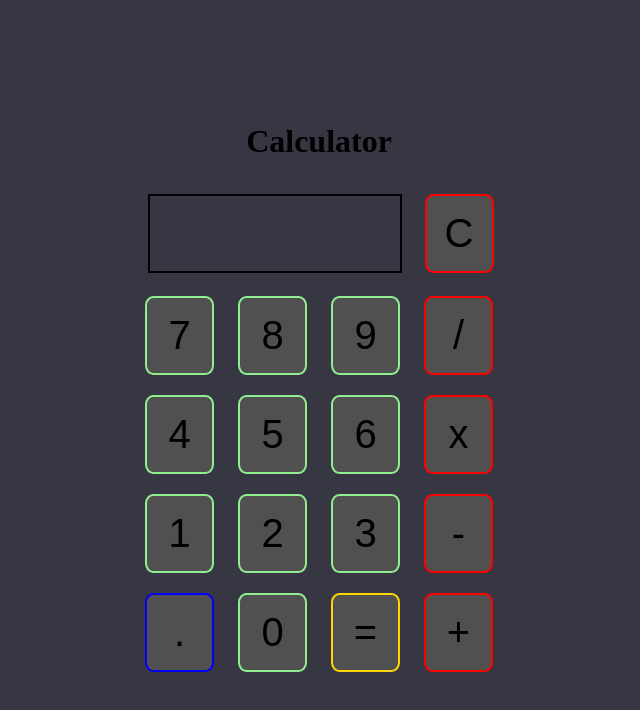
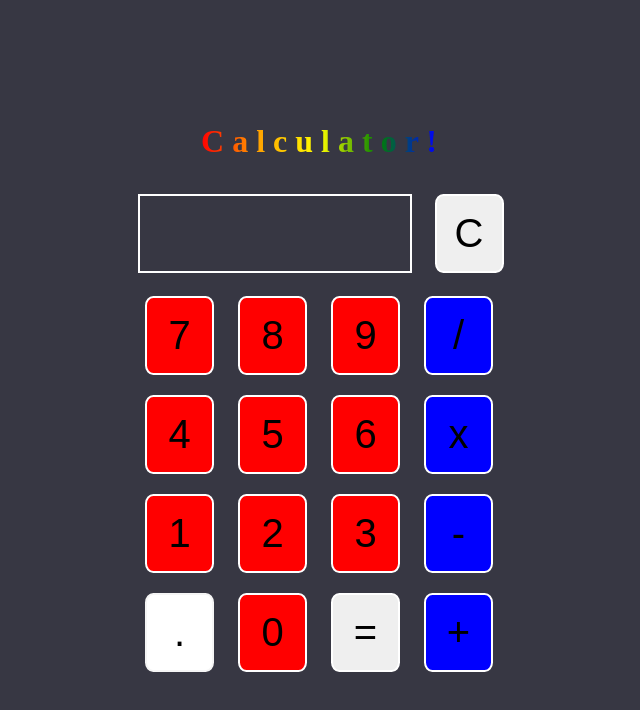
Before and after one commit to koneshna/OP-calculator, a plain HTML site: page index.html in a window 1280 px wide. Shown: the whole page, without its empty margins (329-969 px from the left). Drawn offline with Linux system fonts and the light colour scheme.

Commit message:
rainbow text

```diff
--- a/index.html
+++ b/index.html
@@ -8,7 +8,18 @@
     </link>-->
     </head>
     <body>
-<h1>Calculator</h1>
+<h1 class="rainbow">
+    <span>C</span>
+    <span>a</span>
+    <span>l</span>
+    <span>c</span>
+    <span>u</span>
+    <span>l</span>
+    <span>a</span>
+    <span>t</span>
+    <span>o</span>
+    <span>r !</span>
+</h1>
 <div class="calculator"></div>
 <div class="first-row">
     <div class="screen">
--- a/style.css
+++ b/style.css
@@ -16,49 +16,49 @@ button {
     font-size: 40px;
 }
 .number{
-    border: 2px solid lightgreen;
+    border: 2px solid white;
     border-radius: 12%;
-    background-color: rgb(80, 80, 80);
+    background-color: red;
 }
 .number:hover{
-    background-color: lightgreen;
+    background-color: rgb(80, 79, 79);
 }
 .operator{
-    border: 2px solid red;
+    border: 2px solid white;
     border-radius: 12%;
-    background-color: rgb(80, 80, 80);
+    background-color: blue;
 }
 .operator:hover{
-background-color: red;
+background-color: rgb(80, 79, 79);
 }
 .equal{
-    border: 2px solid gold;
+    border: 2px solid white;
     border-radius: 12%;
-    background-color: rgb(80, 80, 80);
+    background-color: white(80, 80, 80);
 }
 .equal:hover{
-    background-color: gold;
+    background-color: rgb(80, 79, 79);
 }
 .deci{
-    border: 2px solid blue;
+    border: 2px solid whitesmoke;
     border-radius: 12%;
-    background-color: rgb(80, 80, 80);
+    background-color: white;
 }
 .deci:hover{
-    background-color: blue;
+    background-color: rgb(80, 79, 79);
 }
 .clear{
-    border: 2px solid red;
-    background-color: rgb(80, 80, 80);
+    border: 2px solid white;
+    background-color: red(80, 80, 80);
     border-radius: 12%;
 }
 .clear:hover{
-    background-color: red;
+    background-color: rgb(80, 79, 79);
 }
 .screen{
-    width: 250px;
+    width: 270px;
     height: 75px;
-    border: 2px solid black;
+    border: 2px solid white;
     margin: 13px;
 }
 .first-row{
@@ -79,3 +79,9 @@ background-color: red;
     justify-content: flex-end;
     align-self: flex-end ;
 }
+.rainbow {
+    background-image: linear-gradient(to left, blue, green, yellow, orange, red);
+    color: transparent;
+    background-clip: text;
+    -webkit-background-clip: text;
+  }
```
